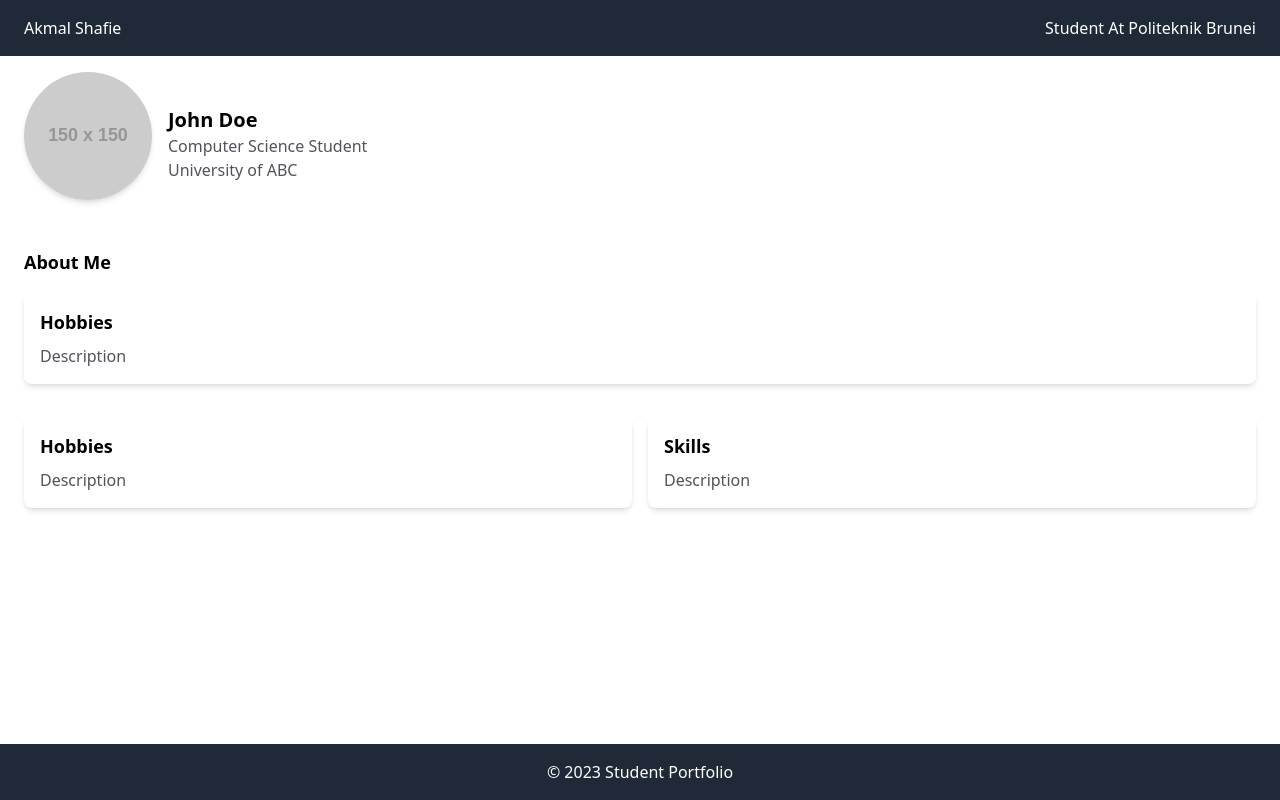
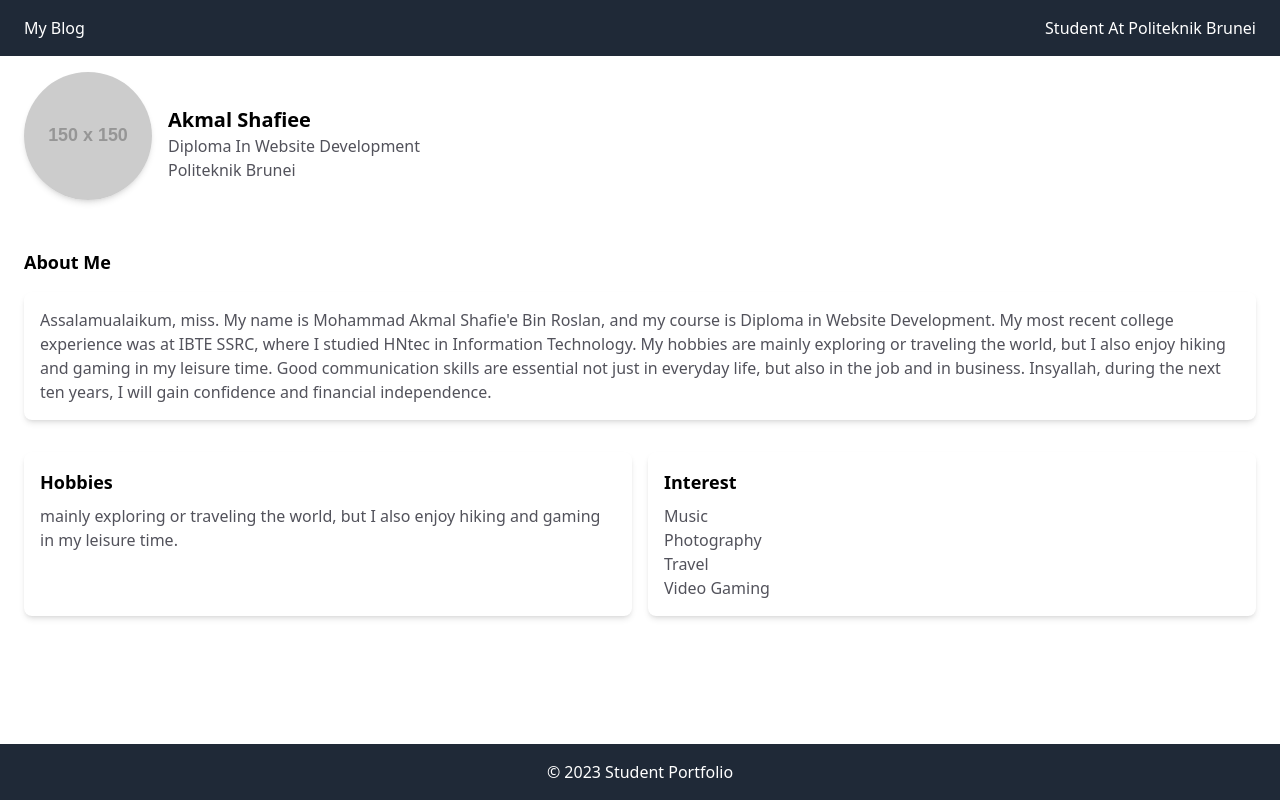
Before and after one commit to LalaDotExe/AS3-ASG3, a Vue app: page / in a window 1280 px wide. Built offline with nearby package versions, Linux system fonts and the light colour scheme.

Commit message:
Inserting info description, hobbies and skills

```diff
--- a/src/App.vue
+++ b/src/App.vue
@@ -6,7 +6,7 @@ import HelloWorld from "./components/HelloWorld.vue";
   <header
     class="bg-gray-800 text-white py-4 px-6 flex justify-between items-center"
   >
-    <h1>Akmal Shafie</h1>
+    <h1>My Blog</h1>
     <p>Student At Politeknik Brunei</p>
   </header>
 
@@ -18,17 +18,25 @@ import HelloWorld from "./components/HelloWorld.vue";
       crossorigin="anonymous"
     />
     <div>
-      <h2 class="text-xl font-bold">John Doe</h2>
-      <p class="text-zinc-600">Computer Science Student</p>
-      <p class="text-zinc-600">University of ABC</p>
+      <h2 class="text-xl font-bold">Akmal Shafiee</h2>
+      <p class="text-zinc-600">Diploma In Website Development</p>
+      <p class="text-zinc-600">Politeknik Brunei</p>
     </div>
   </div>
 
   <div class="py-4 px-6">
     <h2 class="text-lg font-bold mb-4">About Me</h2>
     <div class="bg-white dark:bg-zinc-300 p-4 rounded-lg shadow-md">
-      <h3 class="text-lg font-bold mb-2">Hobbies</h3>
-      <p class="text-zinc-600">Description</p>
+      <p class="text-zinc-600">
+        Assalamualaikum, miss. My name is Mohammad Akmal Shafie'e Bin Roslan,
+        and my course is Diploma in Website Development. My most recent college
+        experience was at IBTE SSRC, where I studied HNtec in Information
+        Technology. My hobbies are mainly exploring or traveling the world, but
+        I also enjoy hiking and gaming in my leisure time. Good communication
+        skills are essential not just in everyday life, but also in the job and
+        in business. Insyallah, during the next ten years, I will gain
+        confidence and financial independence.
+      </p>
     </div>
   </div>
 
@@ -36,11 +44,17 @@ import HelloWorld from "./components/HelloWorld.vue";
     <div class="grid grid-cols-1 md:grid-cols-2 gap-4">
       <div class="bg-white dark:bg-zinc-300 p-4 rounded-lg shadow-md">
         <h3 class="text-lg font-bold mb-2">Hobbies</h3>
-        <p class="text-zinc-600">Description</p>
+        <p class="text-zinc-600">
+          mainly exploring or traveling the world, but I also enjoy hiking and
+          gaming in my leisure time.
+        </p>
       </div>
       <div class="bg-white dark:bg-zinc-300 p-4 rounded-lg shadow-md">
-        <h3 class="text-lg font-bold mb-2">Skills</h3>
-        <p class="text-zinc-600">Description</p>
+        <h3 class="text-lg font-bold mb-2">Interest</h3>
+        <p class="text-zinc-600">Music</p>
+        <p class="text-zinc-600">Photography</p>
+        <p class="text-zinc-600">Travel</p>
+        <p class="text-zinc-600">Video Gaming</p>
       </div>
     </div>
   </div>
```
